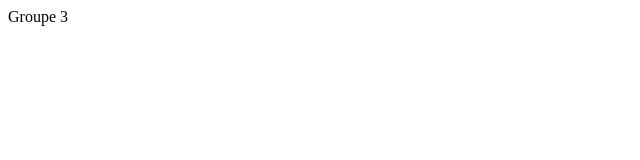
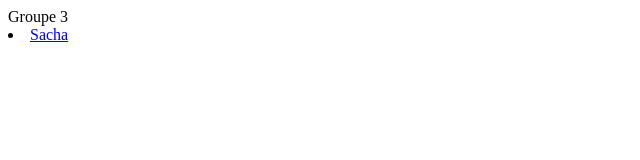
Before and after one commit to animsai/M426-demo, a plain HTML site: page g3.html in a window 1280 px wide. Shown: the full height of the page, 0-640 px from the left. Drawn offline with Linux system fonts and the light colour scheme.

Commit message:
Rajoute le nom de Sacha dans le fichier g3

```diff
--- a/g3.html
+++ b/g3.html
@@ -1,5 +1,8 @@
 <html>
 <body>
 <h> Groupe 3</h1>
+
+
+<li><a href=Sacha.html>Sacha</a></li>
 </body>
 </html>
```
